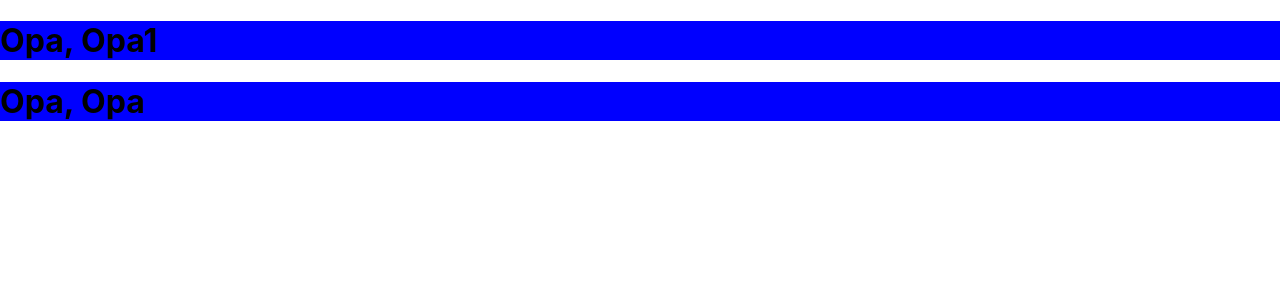
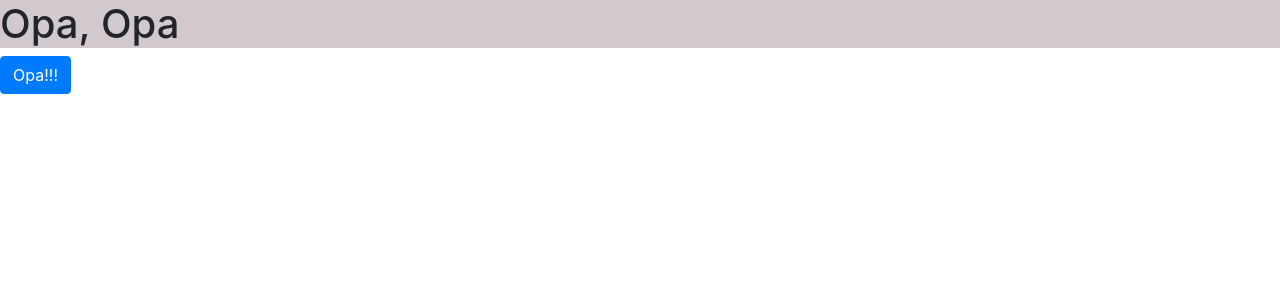
Before and after one commit to heloisaatss/12760, a React (Create React App) app in the folder my-app/: page / in a window 1280 px wide. Shown: the top 300 px of the page. Built offline with nearby package versions, Linux system fonts and the light colour scheme.

Commit message:
lab 11 bootstrap

```diff
--- a/my-app/package.json
+++ b/my-app/package.json
@@ -6,6 +6,7 @@
     "@testing-library/jest-dom": "^5.16.4",
     "@testing-library/react": "^13.3.0",
     "@testing-library/user-event": "^13.5.0",
+    "bootstrap": "^4.5.0",
     "axios": "^0.27.2",
     "react": "^18.2.0",
     "react-dom": "^18.2.0",
--- a/my-app/src/App.js
+++ b/my-app/src/App.js
@@ -3,10 +3,8 @@ import './App.css';
 
 function App() {
   return (
-    <div className="App">
-      Opa! aula react!
-      <h1>Heloisa</h1>
-    </div>
+
+    <h1>Valdair</h1>
   );
 }
 
--- a/my-app/src/components/Opa.css
+++ b/my-app/src/components/Opa.css
@@ -1,4 +1,7 @@
 
 h1{
-    background-color: rgb(149, 48, 100);
+    background-color: rgb(210, 201, 206);
 }
+.btnCustom{
+    background-color: rgb(215, 137, 42);
+}
--- a/my-app/src/components/Opa.js
+++ b/my-app/src/components/Opa.js
@@ -7,6 +7,7 @@ class Opa extends React.Component {
 
         return (<div>
             <h1>Opa, {this.props.name}</h1>
+            <button className="btn btn-primary">Opa!!!</button>
         </div>
         )
     }
--- a/my-app/src/components/Opa1.js
+++ b/my-app/src/components/Opa1.js
@@ -1,16 +1,16 @@
-import React from "react"
-import './Opa1.css'
+import React from "react";
+import './Opa.css'
 
-class Opa1 extends React.Component {
+class Opa extends React.Component {
 
     render() {
 
         return (<div>
             <h1>Opa, {this.props.name}</h1>
+            <button className="btn btn-primary">Opa!!!</button>
         </div>
         )
     }
 }
 
-
-export default Opa1
+export default Opa;
--- a/my-app/src/index.css
+++ b/my-app/src/index.css
@@ -1,3 +1,4 @@
+
 body {
   margin: 0;
   font-family: -apple-system, BlinkMacSystemFont, 'Segoe UI', 'Roboto', 'Oxygen',
--- a/my-app/src/index.js
+++ b/my-app/src/index.js
@@ -1,3 +1,4 @@
+
 import React from 'react';
 import ReactDOM from 'react-dom/client';
 import './index.css';
@@ -5,7 +6,7 @@ import App from './App';
 import reportWebVitals from './reportWebVitals';
 import ListaService from './services/ListaService';
 import Opa from './components/Opa';
-import Opa1 from './components/Opa1';
+import 'bootstrap/dist/css/bootstrap.min.css'
 
 const root = ReactDOM.createRoot(document.getElementById('root'));
 
@@ -13,7 +14,6 @@ const root = ReactDOM.createRoot(document.getElementById('root'));
 
 
 root.render(<div>
-  <Opa1 name="Opa1"></Opa1>
   <Opa name="Opa" />
 </div>
 
```
Also changed, not shown: my-app/src/App.css (line endings or trailing spaces), 1 other file (tests, documents, lock files or other folders).
